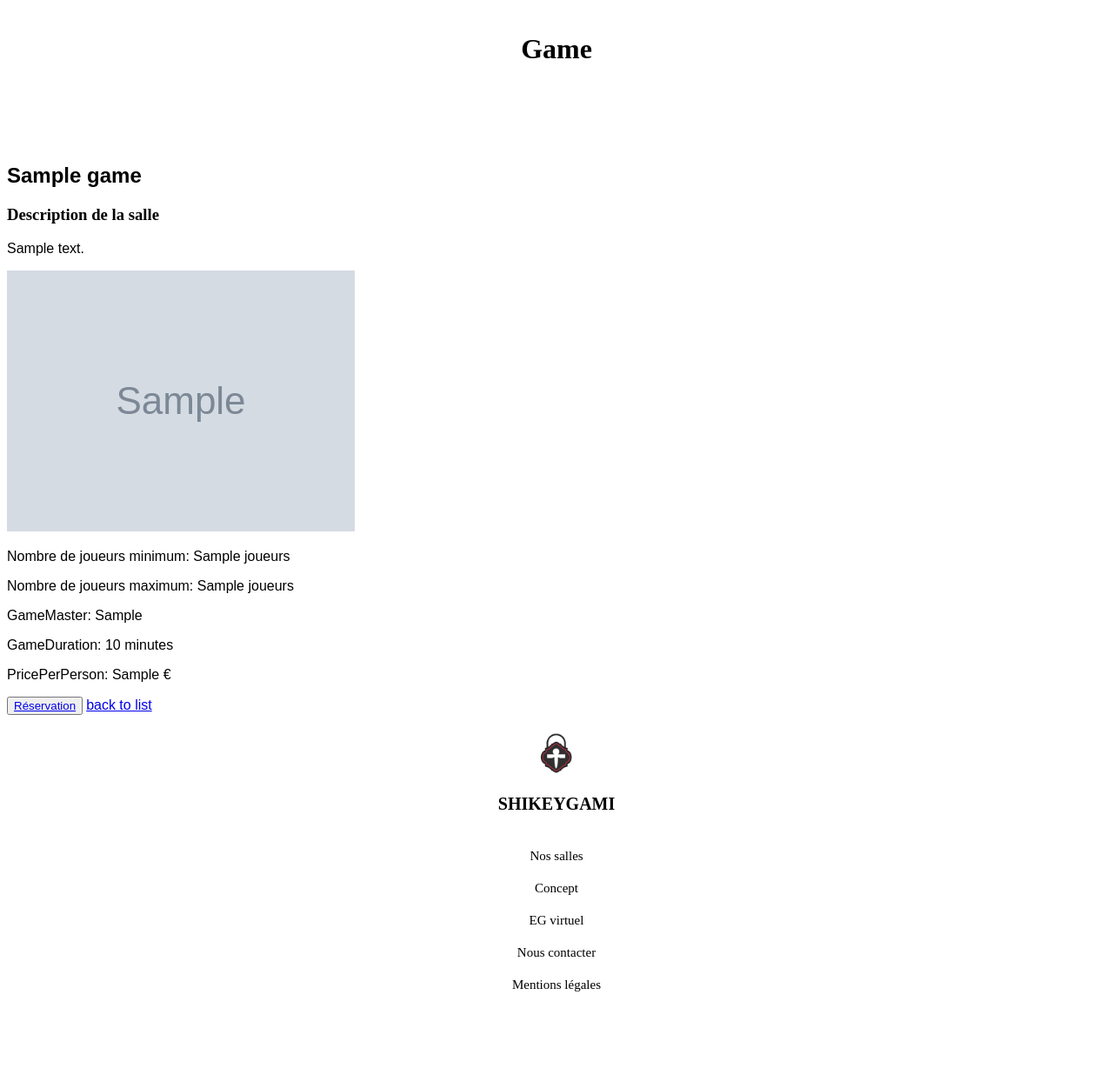
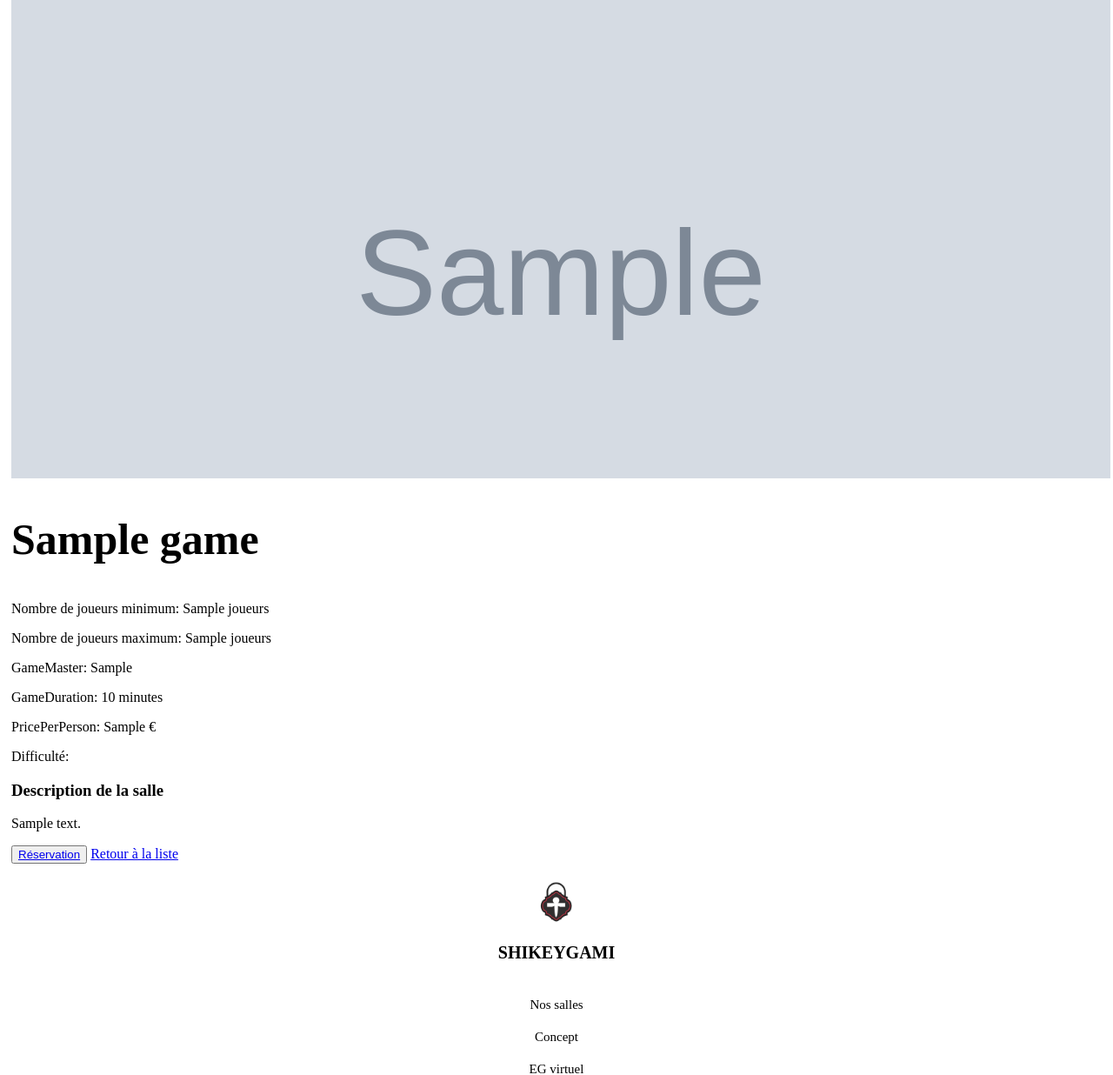
Before and after one commit to AidounNejma/Shikeygami, a Symfony app: template templates/game/show.html.twig in a window 1280 px wide. Shown: the part 91-1327 px from the top of the page at 87% size. Before the commit the page ends 1231 px from the top, so only its background shows below. Run offline with Twig, Linux system fonts and the light colour scheme; the template is opened without the code that fills it: most values are stand-ins (such as "Sample title", 1, 10 or a date in 2020); grey boxes marked "Sample" are stand-in pictures; style sheets or scripts are compiled from the project's sources; some libraries are stand-ins or nearby versions.

Commit message:
début game show

```diff
--- /dev/null
+++ b/assets/game_show.js
@@ -0,0 +1,39 @@
+import './styles/game_show.css';
+
+/*************************  CAROUSEL ANIMATION *********************************/
+
+function SlideShow(n) {
+    var i;
+
+    var fade = document.getElementsByClassName("fade");
+    var slides = document.getElementsByClassName("containers");
+    var circles = document.getElementsByClassName("dots");
+    if (n > slides.length) {slidePosition = 1}
+        if (n < 1) {slidePosition = slides.length}
+        for (i = 0; i < slides.length; i++) {
+            slides[i].classList.toggle("fade");
+            slides[i].style.display = "none";
+        }
+
+    for (i = 0; i < circles.length; i++) {
+        circles[i].className = circles[i].className.replace(" enable", "");
+    }
+
+    slides[slidePosition-1].style.display = "block";
+    slides[i].classList.toggle("fade");
+    circles[slidePosition-1].className += " enable";
+}
+
+var slidePosition = 1;
+SlideShow(slidePosition);
+
+// Contrôle Suivant/Précédent
+window.plusSlides = function (n) {
+    SlideShow(slidePosition += n);
+
+}
+
+//  Contrôle des images
+window.currentSlide= function(n) {
+    SlideShow(slidePosition = n);
+}
--- /dev/null
+++ b/assets/styles/game_show.css
@@ -0,0 +1,73 @@
+.content{
+    margin: 0 5px;
+    width: 100%;
+}
+/*-----------------------------Carousel-----------------------------*/
+/* Le container du carousel */
+.slideshow-container {
+    width: 100%;
+    height: 550px;
+    margin: auto;
+}
+.slideshow-container img {
+    width: 100%;
+    height: 550px;
+    object-fit: cover;
+    object-position: 0 40%;
+}
+
+
+  /* par défaut on rend les images invisible */
+.containers {
+    display: none;
+}
+
+  /* Les boutons précédent et suivant */
+.Back, .forward {
+    cursor: pointer;
+    position: absolute;
+    top: 53%;
+    width: auto;
+    margin-top: -23px;
+    padding: 17px;
+    color: grey;
+    font-weight: bold;
+    font-size: 50px;
+    transition: 0.4s ease;
+    border-radius: 0 5px 5px 0;
+    user-select: none;
+    opacity: 1;
+}
+
+  /* On place le bouton suivant à droite */
+.forward {
+    right: 0;
+    border-radius: 4px 0 0 4px;
+}
+
+  /* Au survol des boutons un background noir transparent */
+.Back:hover, .forward:hover {
+    background-color: rgba(0,0,0,0.8);
+}
+
+  /* Titre des salles */
+.info {
+    position: absolute;
+    top: 5px;
+    width: 100%;
+}
+
+.info p{
+    color: #e3e3e3;
+    font-weight: bold;
+    padding: 10px 14px;
+    margin: 4% auto 0 auto;
+    width: 47%;
+    text-align: center;
+    background-color: rgb(48, 60, 71, 0.5);
+    font-size: 70px;
+}
+/*-----------------------------FIN DU CAROUSEL-----------------------------*/
+.content h2{
+    font-size: 50px;
+}
--- a/templates/base.html.twig
+++ b/templates/base.html.twig
@@ -33,12 +33,8 @@
 			{% endfor %}
 		{% endfor %}
 
-		{% block body %}
-
-
-		{% endblock %}
+		{% block body %} {% endblock %}
 
 		{% include "_menuFooter.html.twig" %}
-
 	</body>
 </html>
--- a/templates/game/show.html.twig
+++ b/templates/game/show.html.twig
@@ -2,57 +2,84 @@
 
 {% block stylesheets %}
 	{{parent()}}
-	{{ encore_entry_link_tags('game') }}
+	{{ encore_entry_link_tags('game_show') }}
 {% endblock %}
 
 {% block javascripts %}
 	{{parent()}}
-	{{ encore_entry_script_tags('game') }}
+	{{ encore_entry_script_tags('game_show') }}
 {% endblock %}
 
-{% block title %}Salles
-{% endblock %}
+{% block title %}Salle n°{{game.room}} {% endblock %}
 
 {% block body %}
 	<main>
+		<!-- CONTENT -->
+		<div class="content">
+			<!-- Slideshow container -->
+			<div class="slideshow-container fade">
+				<!-- Full images with numbers and message Info -->
+				<div class="containers">
+					<img src="{{dossier_images ~ game.imageUrl}}">
+				</div>
 
-		<div class="centered">
-			<h1>Game</h1>
-		</div>
-		<div class="content">
+				<div class="containers">
+						<img src="{{dossier_images ~ game.imageUrl2}}">
+				</div>
 
-			<h2>{{ game.title }}</h2>
+				<div class="containers">
+						<img src="{{dossier_images ~ game.imageUrl3}}">
+				</div>
+				<!-- Back and forward buttons -->
+				<a class="Back" onclick="plusSlides(-1)"><i class="fas fa-chevron-left"></i></a>
+				<a class="forward" onclick="plusSlides(1)"><i class="fas fa-chevron-right"></i></a>
 
-			<h3>Description de la salle</h3>
-			<p>{{ game.description }}</p>
+				<!-- The circles/dots -->
+				<div class="dotscentered">
+					<span class="dots" onclick="currentSlide(1)"></span>
+					<span class="dots" onclick="currentSlide(2)"></span>
+					<span class="dots" onclick="currentSlide(3)"></span>
+				</div>
+			</div>
 
-			<p><img src="{{dossier_images ~ game.imageUrl}}" alt="{{game.title}}" class="miniature"></p>
+			<section class="infoGame">
+				<h2>{{ game.title }}</h2>
+				<i class="fas fa-users"></i>
+				<p>Nombre de joueurs minimum: {{ game.minPlayers }} joueurs</p>
 
-            <p>Nombre de joueurs minimum: {{ game.minPlayers }} joueurs</p>
+				<i class="fas fa-users"></i>
+				<p>Nombre de joueurs maximum: {{ game.maxPlayers }} joueurs</p>
 
-			<p>Nombre de joueurs maximum: {{ game.maxPlayers }} joueurs</p>
+				<i class="fas fa-brain"></i>
+				<p>GameMaster: {{ game.gameMaster }}</p>
 
-			<p>GameMaster: {{ game.gameMaster }}</p>
+				<i class="fas fa-hourglass-half"></i>
+				<p>GameDuration: {{ game.gameDuration }} minutes</p>
 
-			<p>GameDuration: {{ game.gameDuration }} minutes</p>
+				<i class="fas fa-wallet"></i>
+				<p>PricePerPerson: {{ game.pricePerPerson }} €</p>
 
-			<p>PricePerPerson: {{ game.pricePerPerson }} €</p>
+				<i class="fas fa-lock"></i>
+				<p>Difficulté:  </p>
 
-			<button><a href="{{ path('calendar_index') }}">Réservation</a></button>
+				<h3>Description de la salle</h3>
+				<p>{{ game.description }}</p>
+				<button><a href="{{ path('calendar_index') }}">Réservation</a></button>
 
-			<a href="{{ path('game_index') }}">back to list</a>
+				<a href="{{ path('game_index') }}">Retour à la liste</a>
 
-			{% if is_granted("ROLE_ADMIN") %}
-				<p>Id du Jeu</p>
-				<p>{{ game.id }}</p>
+				{% if is_granted("ROLE_ADMIN") %}
+					<p>Id du Jeu</p>
+					<p>{{ game.id }}</p>
 
-                <p>Room</p>
-			    <p>{{ game.room }}</p>
+					<p>Room</p>
+					<p>{{ game.room }}</p>
 
-				<a href="{{ path('game_edit', {'id': game.id}) }}">edit</a>
-				{{ include('game/_delete_form.html.twig') }}
-			{% endif %}
+					<a href="{{ path('game_edit', {'id': game.id}) }}">Modifier</a>
+					{{ include('game/_delete_form.html.twig') }}
+				{% endif %}
 
+			</section>
 		</div>
 	</main>
 {% endblock %}
--- a/webpack.config.js
+++ b/webpack.config.js
@@ -40,8 +40,8 @@ Encore
     .addEntry('menu', './assets/menu.js')
     .addEntry('concept', './assets/concept.js')
     .addEntry('legals', './assets/legals.js')
-
     .addEntry('panier', './assets/panier.js')
+    .addEntry('game_show', './assets/game_show.js')
 
     // enables the Symfony UX Stimulus bridge (used in assets/bootstrap.js)
     .enableStimulusBridge('./assets/controllers.json')
```
Also changed, not shown: templates/game/index.html.twig (+3 -6 lines).
